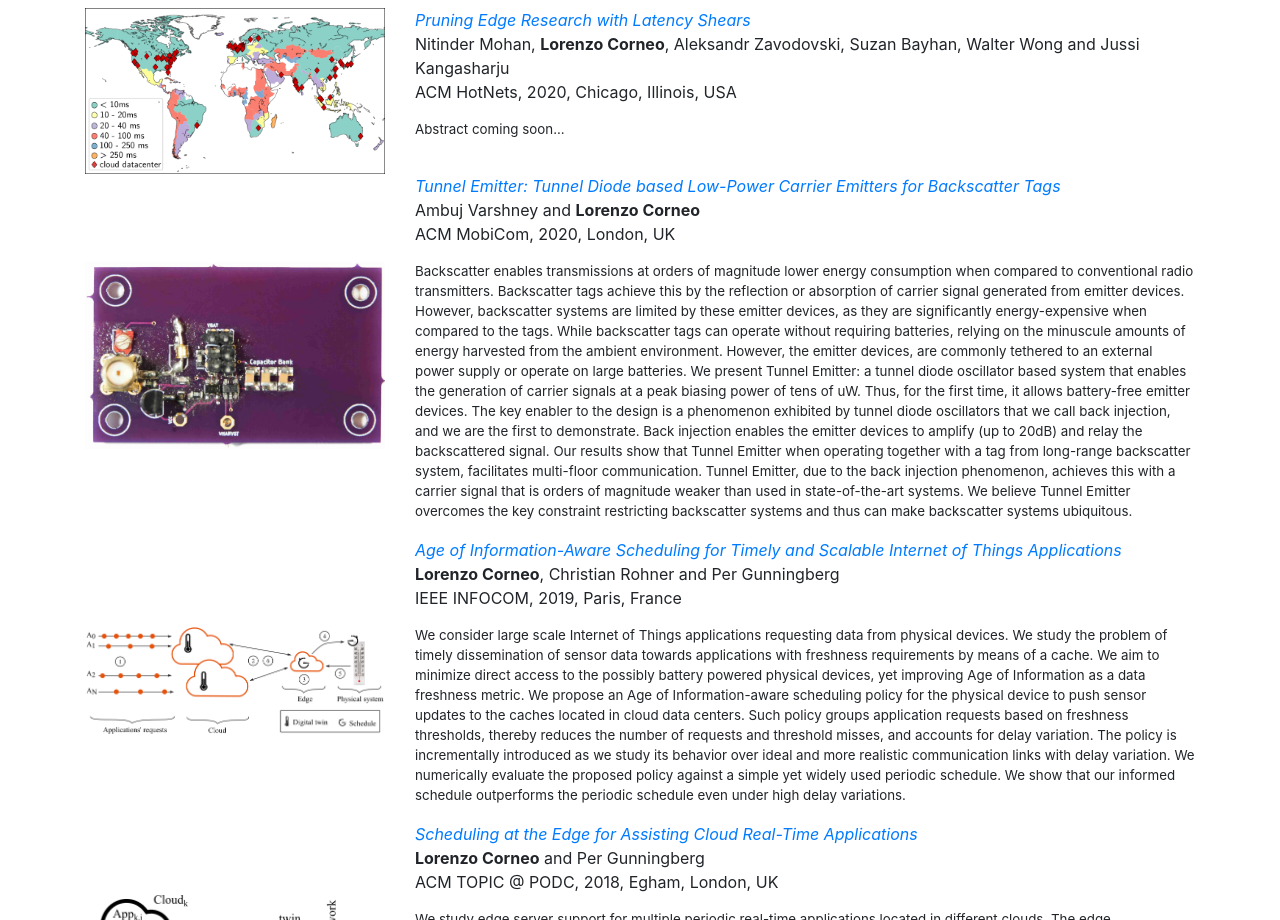
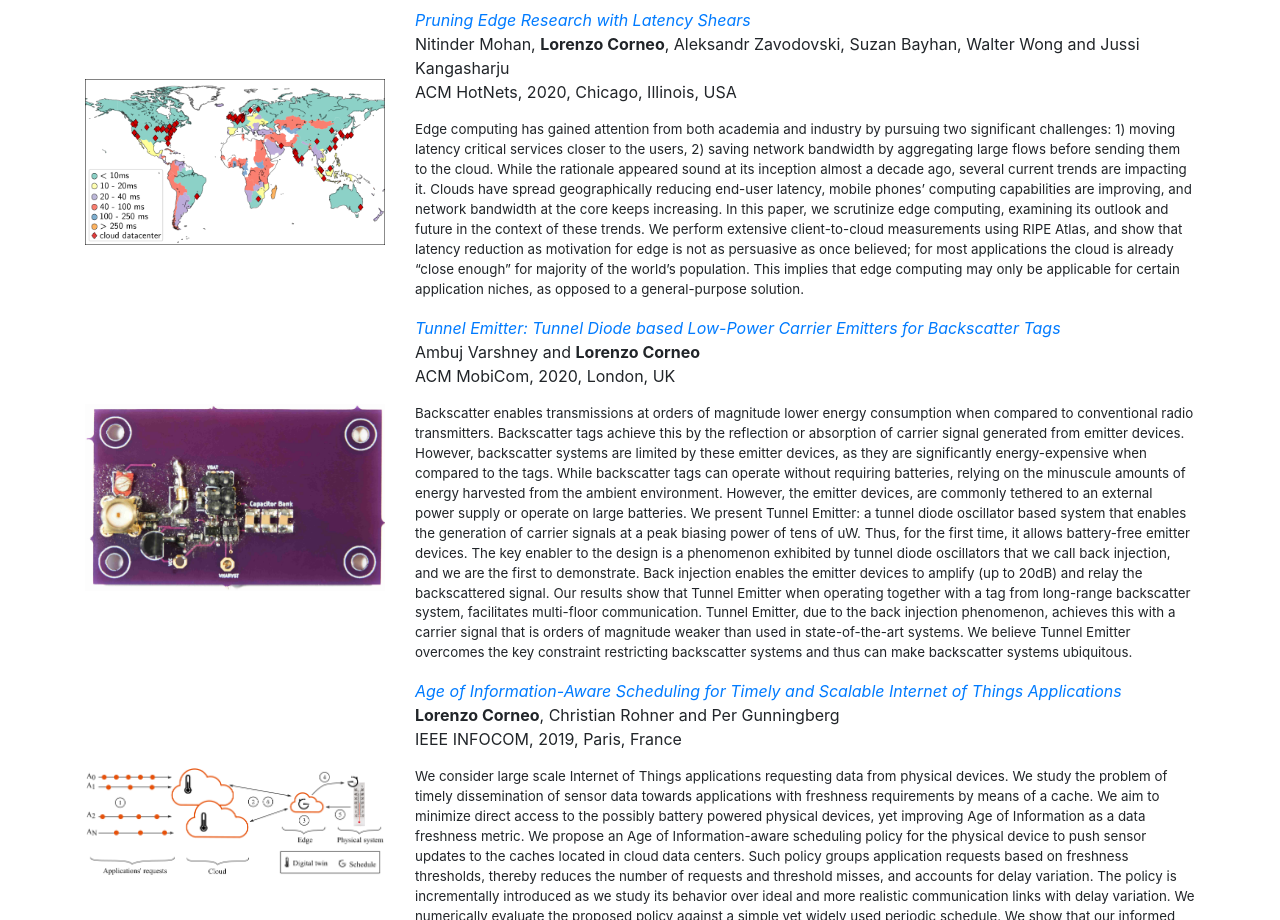
Before and after one commit to lorenzocorneo/lorenzocorneo.github.io, a plain HTML site: page index.html in a window 1280 px wide. Shown: the part 1000-1920 px from the top of the page. Drawn offline with nearby package versions, Linux system fonts and the light colour scheme.

Commit message:
hotnets paper

```diff
--- a/index.html
+++ b/index.html
@@ -141,14 +141,35 @@
                     <img src="img/2020-hotnets.png" alt="ACM HotNets 2020" width="300px" />
                 </div>
                 <div class="col">
-                  <p><i><a href="">Pruning Edge Research with Latency Shears</a></i>
+                  <p><i><a href="papers/2020-hotnets.pdf">Pruning Edge Research with Latency Shears</a></i>
                   </br>
                   Nitinder Mohan, <b>Lorenzo Corneo</b>, Aleksandr Zavodovski, Suzan Bayhan, Walter Wong and Jussi Kangasharju
                   </br>
                   ACM HotNets, 2020, Chicago, Illinois, USA
                   </p>
                   <p class="abstract">
-                    Abstract coming soon...
+                    Edge computing has gained attention from both
+                    academia and industry by pursuing two significant
+                    challenges: 1) moving latency critical services
+                    closer to the users, 2) saving network bandwidth
+                    by aggregating large flows before sending them to
+                    the cloud. While the rationale appeared sound at
+                    its inception almost a decade ago, several current
+                    trends are impacting it. Clouds have spread
+                    geographically reducing end-user latency, mobile
+                    phones’ computing capabilities are improving, and
+                    network bandwidth at the core keeps increasing. In
+                    this paper, we scrutinize edge computing,
+                    examining its outlook and future in the context of
+                    these trends. We perform extensive client-to-cloud
+                    measurements using RIPE Atlas, and show that
+                    latency reduction as motivation for edge is not as
+                    persuasive as once believed; for most applications
+                    the cloud is already “close enough” for majority
+                    of the world’s population. This implies that edge
+                    computing may only be applicable for certain
+                    application niches, as opposed to a
+                    general-purpose solution.
                   </p>
                 </div>
           </div>
```
Also changed, not shown: 1 other file.
